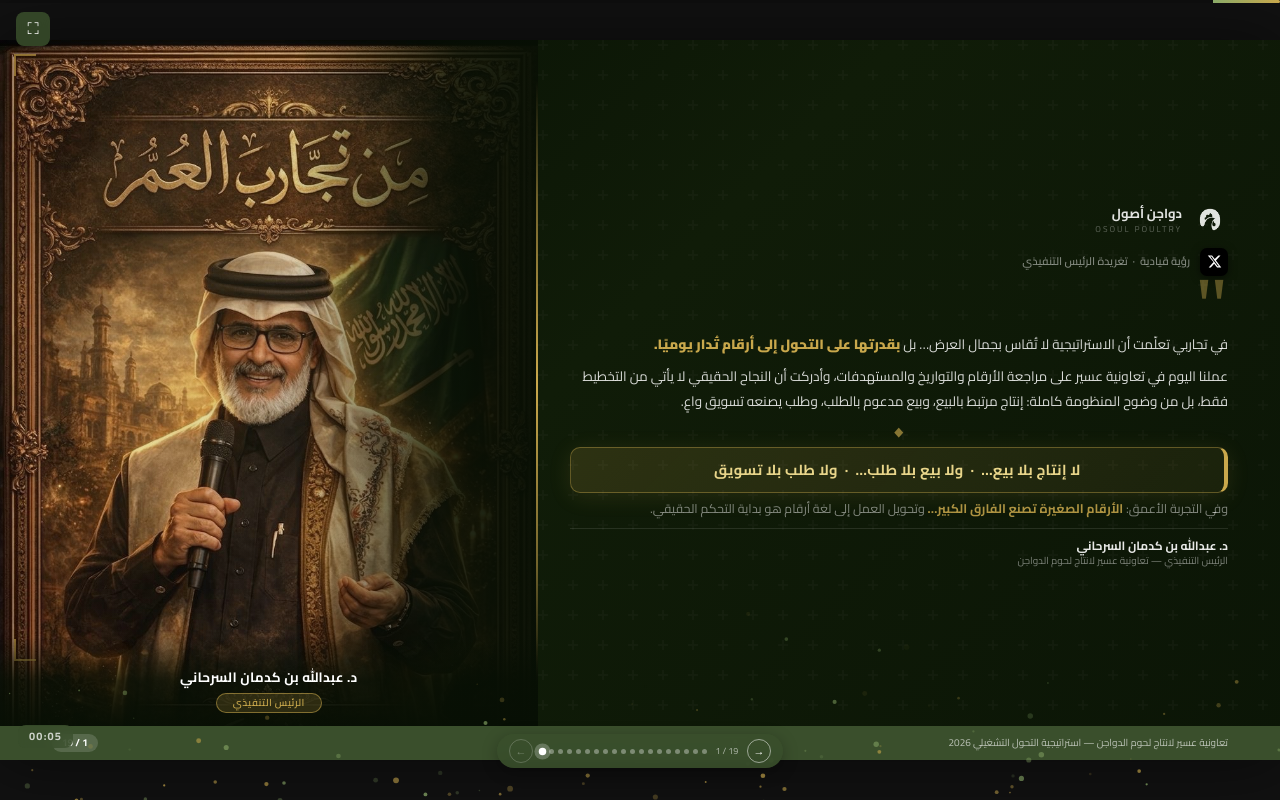
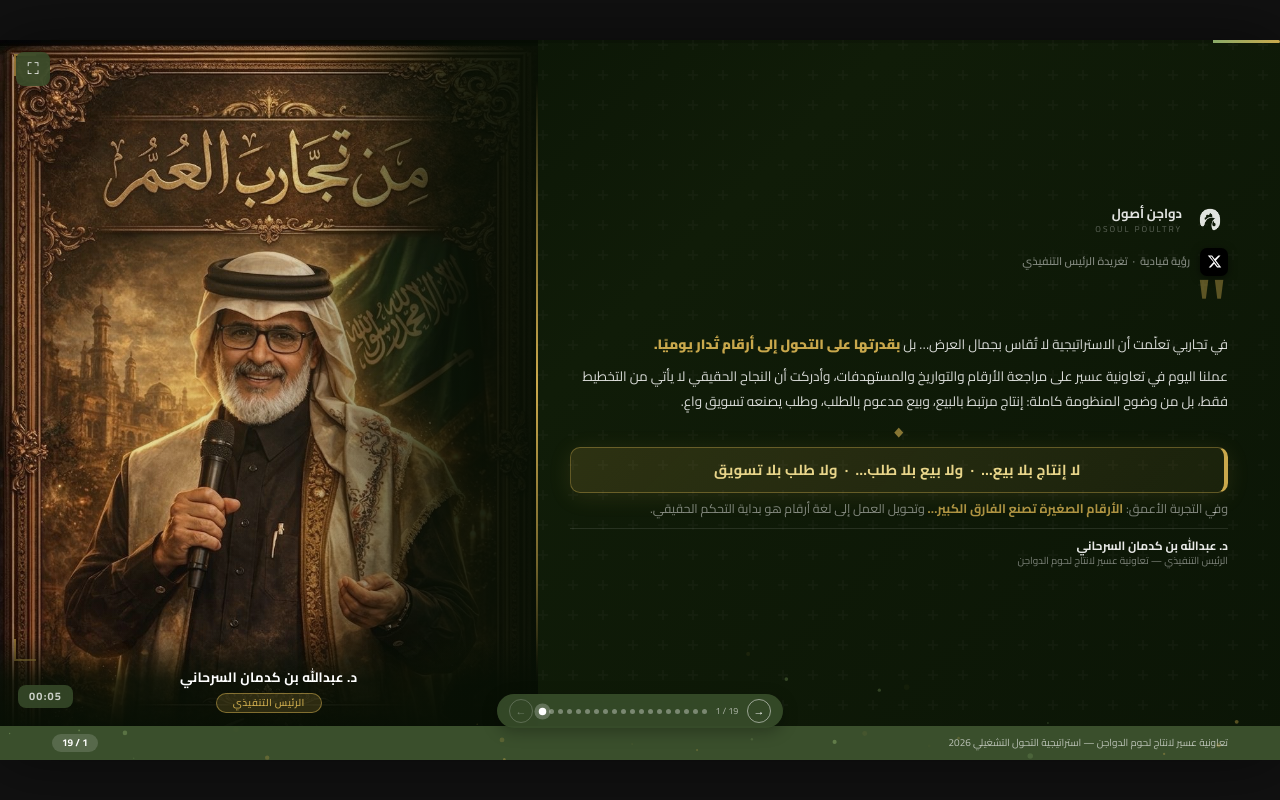
Before and after one commit to setokaipa/aseer-poultry-presentation, a website: page index.html in a window 1280 px wide. Drawn offline with Linux system fonts and the light colour scheme.

Commit message:
Fix zoom bug: move all overlays inside scaled shell, fix canvas sizing

```diff
--- a/index.html
+++ b/index.html
@@ -514,7 +514,7 @@
 
     /* ─── TOP PROGRESS BAR ─── */
     #top-progress {
-      position: fixed;
+      position: absolute;
       top: 0;
       left: 0;
       right: 0;
@@ -531,7 +531,7 @@
 
     /* ─── FULLSCREEN BUTTON ─── */
     #fs-btn {
-      position: fixed;
+      position: absolute;
       top: 12px;
       left: 16px;
       width: 34px;
@@ -561,7 +561,7 @@
 
     /* ─── NAV BAR ─── */
     .nav-bar {
-      position: fixed;
+      position: absolute;
       bottom: 32px;
       left: 50%;
       transform: translateX(-50%);
@@ -971,9 +971,9 @@
 
   /* Particles canvas */
   #particles-canvas {
-    position: fixed; inset: 0;
+    position: absolute; inset: 0;
     pointer-events: none;
-    z-index: 1;
+    z-index: 5;
     opacity: 0;
     transition: opacity .6s;
   }
@@ -981,7 +981,7 @@
 
   /* Slide title toast */
   #slide-toast {
-    position: fixed;
+    position: absolute;
     top: 54px; left: 50%;
     transform: translateX(-50%) translateY(-14px);
     background: rgba(58,79,44,.92);
@@ -1001,7 +1001,7 @@
 
   /* Overview mode */
   #overview {
-    position: fixed; inset: 0;
+    position: absolute; inset: 0;
     background: rgba(20,30,14,.96);
     z-index: 2000;
     display: none;
@@ -1164,7 +1164,7 @@
 
   /* ─── AUTO-PLAY RING ─── */
   #ap-ring {
-    position: fixed; bottom: 100px; left: 50%;
+    position: absolute; bottom: 100px; left: 50%;
     transform: translateX(-50%);
     width: 42px; height: 42px;
     display: none; z-index: 999; pointer-events: none;
@@ -1174,7 +1174,7 @@
 
   /* ─── HELP MODAL ─── */
   #help-modal {
-    position: fixed; inset: 0;
+    position: absolute; inset: 0;
     background: rgba(8,14,6,.84);
     backdrop-filter: blur(14px);
     z-index: 3000;
@@ -1218,14 +1218,14 @@
 
   /* ─── CONFETTI ─── */
   #confetti-canvas {
-    position: fixed; inset: 0; pointer-events: none;
+    position: absolute; inset: 0; pointer-events: none;
     z-index: 4; opacity: 0; transition: opacity .5s;
   }
   #confetti-canvas.show { opacity: 1; }
 
   /* ─── PRESENTATION TIMER ─── */
   #pres-timer {
-    position: fixed; bottom: 52px; left: 18px;
+    position: absolute; bottom: 52px; left: 18px;
     background: rgba(58,79,44,.82);
     backdrop-filter: blur(8px);
     color: rgba(255,255,255,.75); font-family: 'Cairo', sans-serif;
@@ -1453,14 +1453,14 @@
 
   /* ─── SHARED FIXED TOP & BOTTOM BARS ─── */
   #shared-topbar {
-    position: fixed; top: 0; left: 0; right: 0;
+    position: absolute; top: 0; left: 0; right: 0;
     z-index: 200;
     background: var(--gd);
     display: flex; align-items: center; justify-content: flex-end;
     padding: 10px calc(280px + 20px) 10px 52px;
   }
   #shared-footer {
-    position: fixed; bottom: 0; left: 0; right: 0;
+    position: absolute; bottom: 0; left: 0; right: 0;
     z-index: 200;
     background: var(--gd);
     display: flex; align-items: center; justify-content: flex-end;
@@ -3142,8 +3142,6 @@
     </div>
   </div>
 
-</div>
-
 <!-- ─── SHARED FIXED TOP BAR ─── -->
 <div id="shared-topbar">
   <div class="top-bar-tagline">استراتيجية التحول التشغيلي 2026</div>
@@ -3275,13 +3273,15 @@
 </script>
 
 <!-- Particles canvas -->
-<canvas id="particles-canvas"></canvas>
+<canvas id="particles-canvas" width="1280" height="720"></canvas>
 
 <!-- Slide title toast -->
 <div id="slide-toast"></div>
 
 <!-- Overview mode -->
 <div id="overview"></div>
+
+</div><!-- /shell -->
 
 <script>
 /* ====== ENHANCEMENT SYSTEM ====== */
@@ -3537,11 +3537,6 @@
   _shellEl.style.position = 'fixed';
   _shellEl.style.top  = Math.max(0, (vh - sh) / 2) + 'px';
   _shellEl.style.left = Math.max(0, (vw - sw) / 2) + 'px';
-  /* resize particle canvas to match real viewport */
-  if (typeof pCanvas !== 'undefined') {
-    pCanvas.width  = vw;
-    pCanvas.height = vh;
-  }
 }
 window.addEventListener('resize', scaleShell);
 scaleShell();
@@ -3578,7 +3573,7 @@
   <circle class="ap-fill" cx="21" cy="21" r="17" stroke="var(--gold)" stroke-width="3" fill="none"
     stroke-dasharray="106.8" stroke-dashoffset="106.8" stroke-linecap="round" style="transition:none;"/>
 </svg>`;
-document.body.appendChild(apRingEl);
+_shellEl.appendChild(apRingEl);
 
 function startApCountdown() {
   if (!apActive) return;
@@ -3628,7 +3623,7 @@
   <button class="help-close-btn" onclick="toggleHelp()">إغلاق</button>
 </div>`;
 helpModal.addEventListener('click', e => { if (e.target === helpModal) toggleHelp(); });
-document.body.appendChild(helpModal);
+_shellEl.appendChild(helpModal);
 
 function toggleHelp() { helpModal.classList.toggle('open'); }
 
@@ -3642,7 +3637,7 @@
 /* ── Presentation timer ── */
 const timerEl = document.createElement('div');
 timerEl.id = 'pres-timer';
-document.body.appendChild(timerEl);
+_shellEl.appendChild(timerEl);
 const presStart = Date.now();
 function tickTimer() {
   const s = Math.floor((Date.now() - presStart) / 1000);
@@ -3654,13 +3649,12 @@
 /* ── Confetti (final slide s9) ── */
 const confCanvas = document.createElement('canvas');
 confCanvas.id = 'confetti-canvas';
-document.body.appendChild(confCanvas);
+_shellEl.appendChild(confCanvas);
 const confCtx = confCanvas.getContext('2d');
 let confActive = false, confRAF = null, confParts = [];
 
-function resizeConf() { confCanvas.width = innerWidth; confCanvas.height = innerHeight; }
+function resizeConf() { confCanvas.width = 1280; confCanvas.height = 720; }
 resizeConf();
-window.addEventListener('resize', resizeConf);
 
 const CONF_COLORS = ['#c9a84c', '#8aaa68', '#fff', '#6b8c4e', '#f0f4ea', '#3a4f2c', '#d4ddc8'];
 
```
